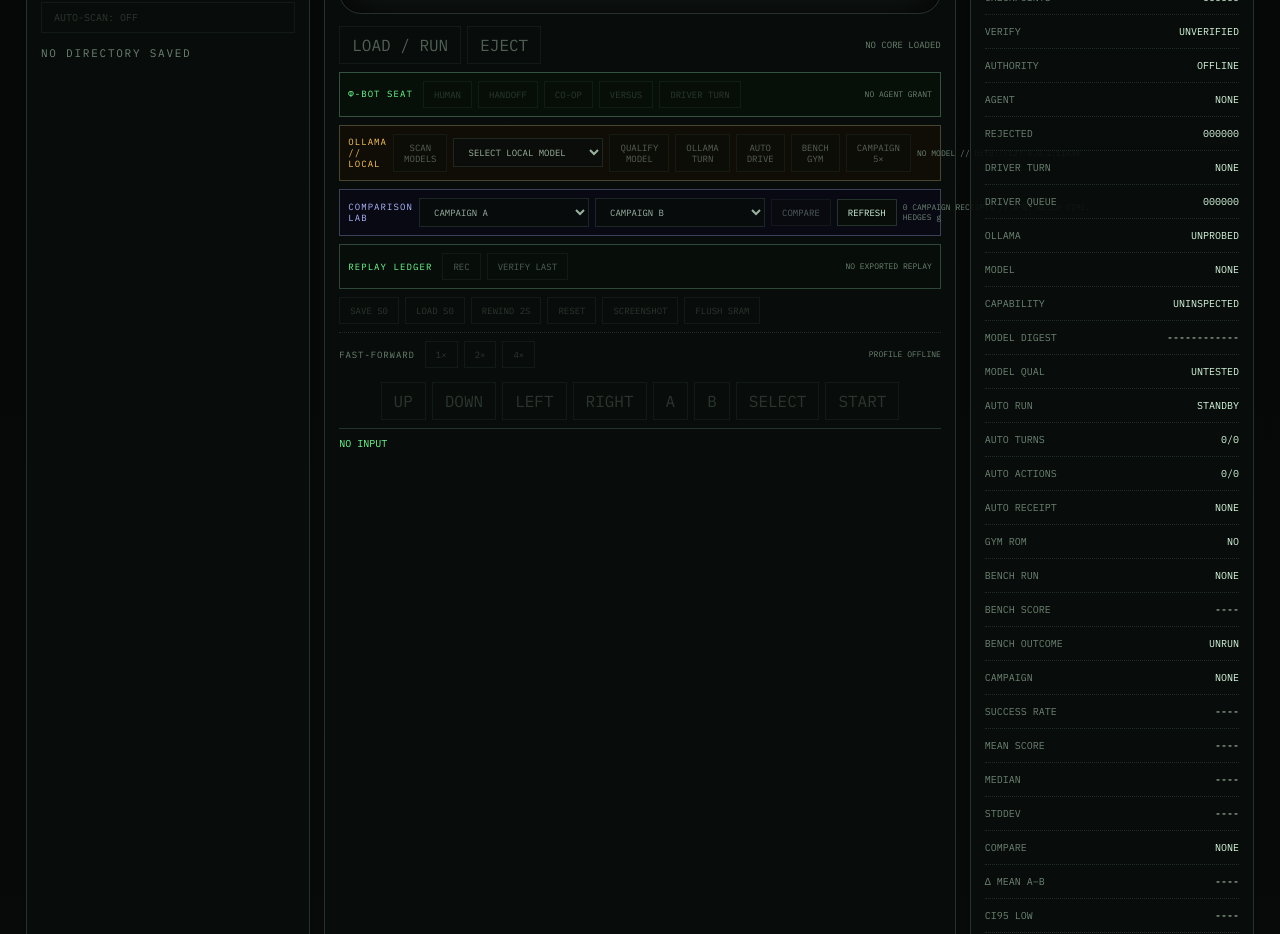
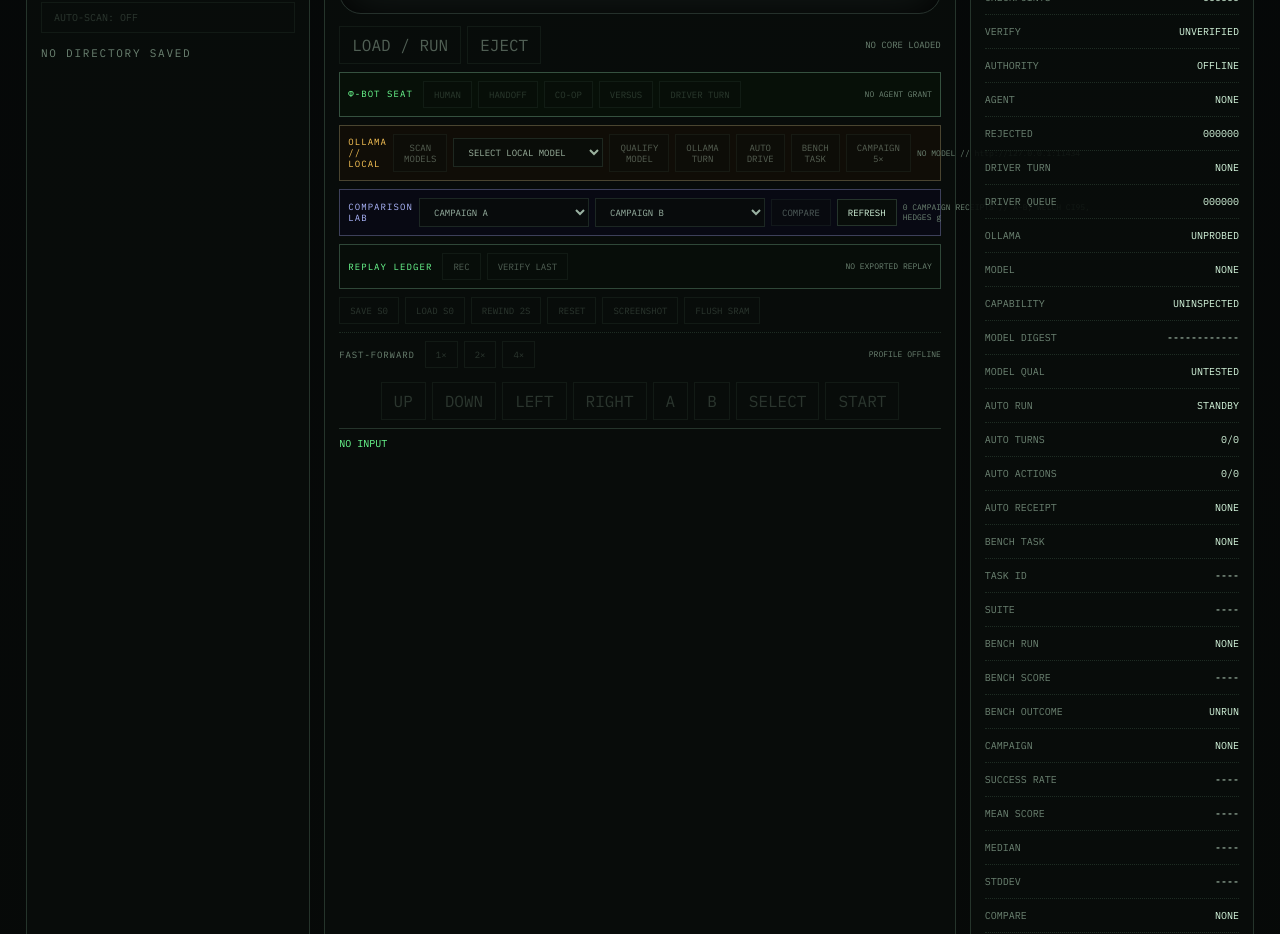
Before and after one commit to MichaelWave369/PhiCade, a React (Vite) app in the folder apps/desktop/: page / in a window 1280 px wide. Shown: the part 860-1794 px from the top of the page. Built offline with nearby package versions, Linux system fonts and the light colour scheme.

Commit message:
feat: drive benchmark UI from native task registry

```diff
--- a/apps/desktop/src/App.tsx
+++ b/apps/desktop/src/App.tsx
@@ -73,7 +73,6 @@ import {
 
 const systems = ["ALL", "NES", "SNES", "GB", "GBC", "GBA", "GENESIS", "PS1"] as const;
 const PHIBOT_AGENT_ID = "phi-local";
-const AGENT_GYM_ROM_SHA256 = "353e69e859f50f5ef14f0221e386b18b8194f771cc603696530a59617593c59e";
 
 const milestones = [
   ["COMPATIBILITY", "STRICT", "Comparison refuses partial, mismatched, scoring-error, or differently pinned campaigns."],
@@ -628,8 +627,8 @@ export function App() {
       setNotice("SELECT A LOCAL OLLAMA MODEL FIRST");
       return;
     }
-    if (!session || session.gameKey !== AGENT_GYM_ROM_SHA256) {
-      setNotice("BENCHMARK REQUIRES THE EXACT PHI-AGENT GYM ROM");
+    if (!session?.benchmarkTask) {
+      setNotice("BENCHMARK REQUIRES A REGISTERED SUITE ROM");
       return;
     }
 
@@ -663,7 +662,7 @@ export function App() {
       setLastModelBenchmark(null);
       setLastAutodrive(null);
       setNotice(
-        `MODEL BENCHMARK #${started.benchmarkRunId} // ${settings.ollamaModel} // GYM RESET + WARMED // SCORE PENDING`,
+        `MODEL BENCHMARK #${started.benchmarkRunId} // ${session.benchmarkTask.title} // ${settings.ollamaModel} // RESET + WARMED // SCORE PENDING`,
       );
     } catch (error) {
       setNotice(`MODEL BENCHMARK START ERROR // ${String(error)}`);
@@ -678,8 +677,8 @@ export function App() {
       setNotice("SELECT A LOCAL OLLAMA MODEL FIRST");
       return;
     }
-    if (!session || session.gameKey !== AGENT_GYM_ROM_SHA256) {
-      setNotice("CAMPAIGN REQUIRES THE EXACT PHI-AGENT GYM ROM");
+    if (!session?.benchmarkTask) {
+      setNotice("CAMPAIGN REQUIRES A REGISTERED SUITE ROM");
       return;
     }
 
@@ -1256,10 +1255,10 @@ export function App() {
                 || authority?.mode !== "phi-bot"
                 || !modelQualification?.qualified
                 || !session
-                || session.gameKey !== AGENT_GYM_ROM_SHA256
+                || !session.benchmarkTask
               }
             >
-              {benchmarkRunning && !campaignStatus?.active ? "BENCH RUNNING" : "BENCH GYM"}
+              {benchmarkRunning && !campaignStatus?.active ? "BENCH RUNNING" : "BENCH TASK"}
             </button>
             <button
               className={campaignStatus?.active ? "campaign-active" : ""}
@@ -1274,7 +1273,7 @@ export function App() {
                   || authority?.mode !== "phi-bot"
                   || !modelQualification?.qualified
                   || !session
-                  || session.gameKey !== AGENT_GYM_ROM_SHA256
+                  || !session.benchmarkTask
                 )
               }
             >
@@ -1439,7 +1438,9 @@ export function App() {
             <div><dt>AUTO TURNS</dt><dd>{autodrive ? `${autodrive.turnsCompleted}/${autodrive.policy.maxTurns}` : "0/0"}</dd></div>
             <div><dt>AUTO ACTIONS</dt><dd>{autodrive ? `${autodrive.totalActions}/${autodrive.policy.maxTotalActions}` : "0/0"}</dd></div>
             <div><dt>AUTO RECEIPT</dt><dd>{lastAutodrive ? `RUN ${lastAutodrive.receipt.runId}` : "NONE"}</dd></div>
-            <div><dt>GYM ROM</dt><dd>{session?.gameKey === AGENT_GYM_ROM_SHA256 ? "FROZEN V1" : "NO"}</dd></div>
+            <div><dt>BENCH TASK</dt><dd>{session?.benchmarkTask ? session.benchmarkTask.title.toUpperCase() : "NONE"}</dd></div>
+            <div><dt>TASK ID</dt><dd>{session?.benchmarkTask?.id ?? "----"}</dd></div>
+            <div><dt>SUITE</dt><dd>{session?.benchmarkTask?.suiteId ?? "----"}</dd></div>
             <div><dt>BENCH RUN</dt><dd>{benchmarkRunning ? `#${benchmarkRunId} ACTIVE` : lastModelBenchmark ? `#${lastModelBenchmark.receipt.benchmarkRunId}` : "NONE"}</dd></div>
             <div><dt>BENCH SCORE</dt><dd>{lastModelBenchmark?.receipt.score1000 === null || lastModelBenchmark?.receipt.score1000 === undefined ? "----" : `${lastModelBenchmark.receipt.score1000}/1000`}</dd></div>
             <div><dt>BENCH OUTCOME</dt><dd>{lastModelBenchmark ? lastModelBenchmark.receipt.taskSuccess ? "TARGET REACHED" : lastModelBenchmark.receipt.recordStatus : "UNRUN"}</dd></div>
```
